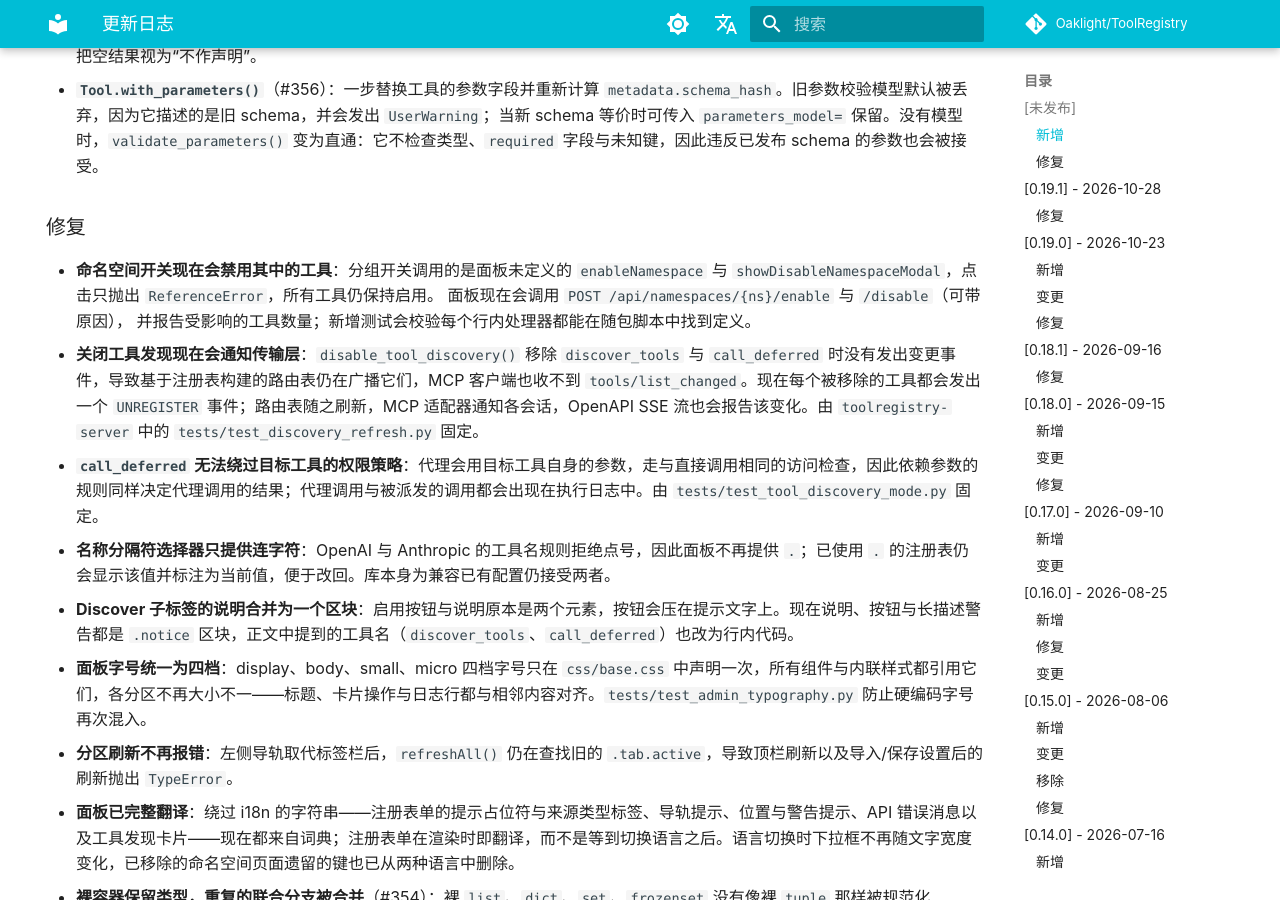
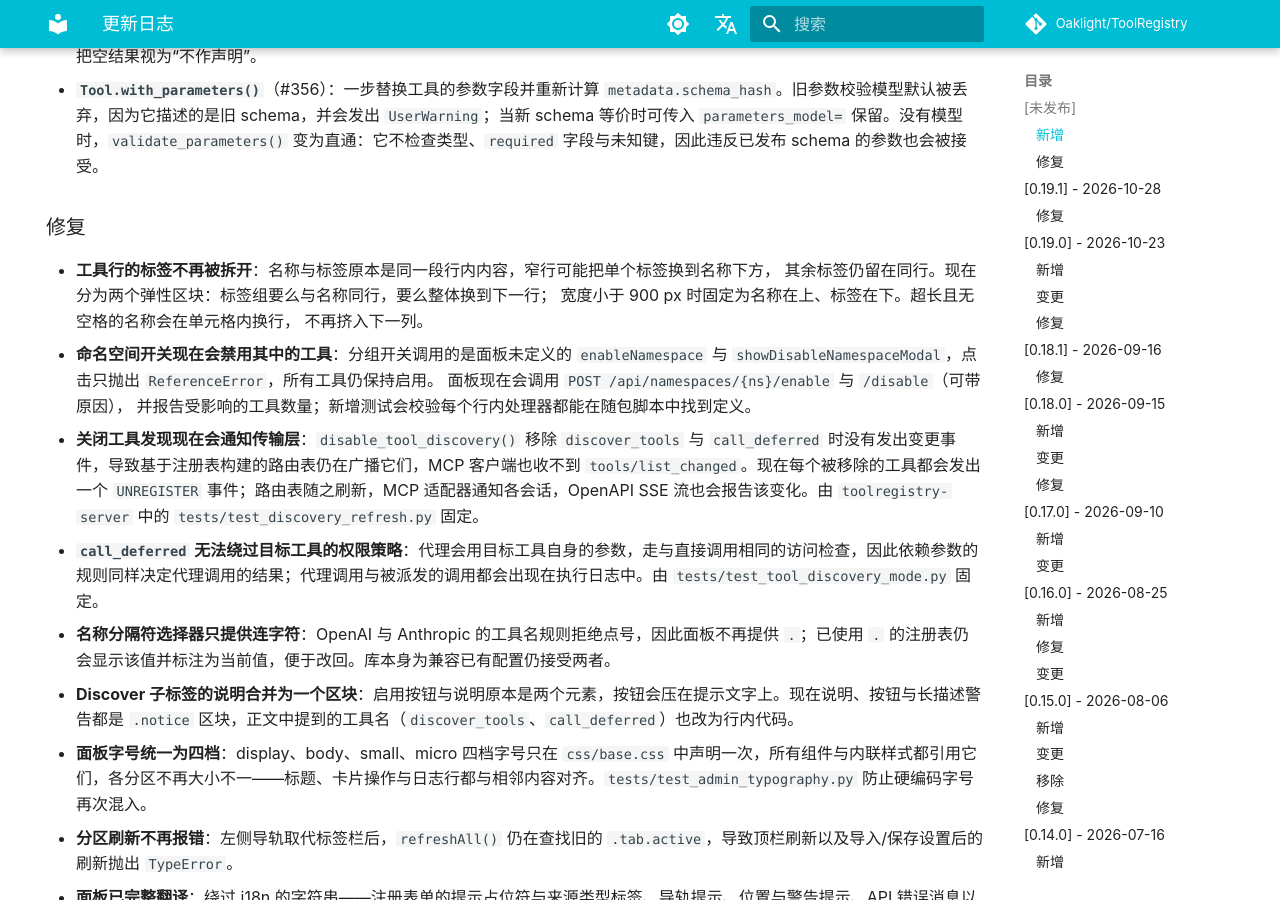
Before and after one commit to Oaklight/ToolRegistry, an MkDocs documentation site: the page built from docs/changelog.md, in a window 1280 px wide and 900 px high, scrolled down 1823 px. Built offline with MkDocs 1.6.1 and Material for MkDocs 9.7.7, drawn with Linux system fonts in a browser that asks for light colours; some web fonts are replaced; comment, search, counter and statistics services are not loaded.

Commit message:
docs: 工具行标签保持成组

```diff
--- a/docs/changelog.md
+++ b/docs/changelog.md
@@ -40,6 +40,10 @@ hide:
 
 ### 修复
 
+- **工具行的标签不再被拆开**：名称与标签原本是同一段行内内容，窄行可能把单个标签换到名称下方，
+  其余标签仍留在同行。现在分为两个弹性区块：标签组要么与名称同行，要么整体换到下一行；
+  宽度小于 900 px 时固定为名称在上、标签在下。超长且无空格的名称会在单元格内换行，
+  不再挤入下一列。
 - **命名空间开关现在会禁用其中的工具**：分组开关调用的是面板未定义的 `enableNamespace`
   与 `showDisableNamespaceModal`，点击只抛出 `ReferenceError`，所有工具仍保持启用。
   面板现在会调用 `POST /api/namespaces/{ns}/enable` 与 `/disable`（可带原因），
```
